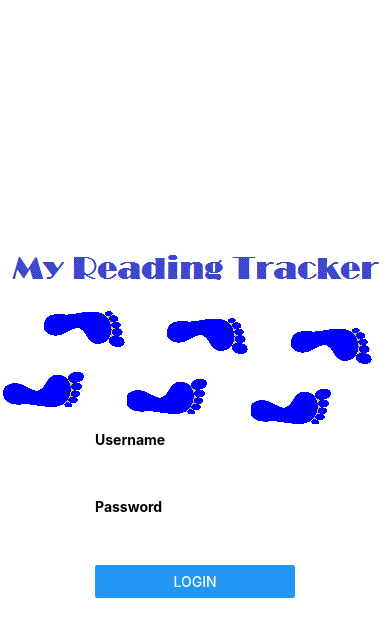
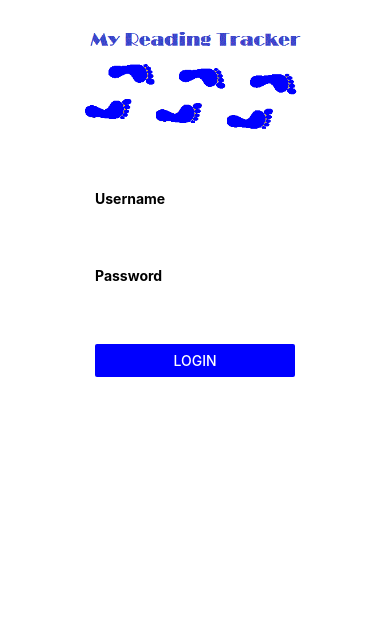
Before and after one commit to drewdemechko/MyReadingTrackerReact, a React Native app: screen / in a window 390 px wide. Shown: the top 636 px of the page. Built offline with nearby package versions, Linux system fonts and the light colour scheme.

Commit message:
React Button cannot be styled.

```diff
--- a/App.js
+++ b/App.js
@@ -1,5 +1,5 @@
 import React from 'react';
-import LoginModal from './Components/LoginModal';
+import LoginModal from './Components/Parent/LoginModal';
 import { StyleSheet, Text } from 'react-native';
 
 export default class App extends React.Component {
--- a/Components/LoginModal.js
+++ b/Components/Parent/LoginModal.js
@@ -1,9 +1,9 @@
 import React from 'react';
-import stylesheet from '../Layout/Stylesheet';
-import Textbox from './Textbox';
-import TextboxLabel from './TextboxLabel';
-import Logo from './Logo';
-import SubmitButton from './SubmitButton';
+import stylesheet from '../../Layout/Stylesheet';
+import Textbox from '../Textbox';
+import TextboxLabel from '../TextboxLabel';
+import Logo from '../Logo';
+import SubmitButton from '../SubmitButton';
 import { View } from 'react-native';
 
 export default class LoginModal extends React.Component {
@@ -11,7 +11,7 @@ export default class LoginModal extends React.Component {
         return (
             <View style={stylesheet.container}>
                 <Logo />
-                <View style={stylesheet.loginModal}>
+                <View style={stylesheet.preloginModal}>
                     <TextboxLabel text='Username' />
                     <Textbox />
                     <TextboxLabel text='Password' />
--- a/Components/SubmitButton.js
+++ b/Components/SubmitButton.js
@@ -11,6 +11,7 @@ export default class SubmitButton extends React.Component {
     return (
       <Button style={stylesheet.button}
       title={this.props.title}
+      color='blue'
       />
     );
   }
--- a/Layout/Stylesheet.js
+++ b/Layout/Stylesheet.js
@@ -5,16 +5,28 @@ const stylesheet = StyleSheet.create({
   container: {
     flex: 1,
     alignItems: 'center',
-    justifyContent: 'center',
+    justifyContent: 'flex-start',
+  },
+  preloginModal: {
+    marginTop: 60
+  },
+  field: {
+    marginBottom: 10
   },
   textInput: {
     fontSize: 24,
     height: 50,
-    width: 200
+    width: 200,
+    marginBottom: 10
   },
   label: {
     marginLeft: 0,
     fontWeight: 'bold',
+  },
+  logo: {
+    marginTop: 30,
+    height: 100,
+    width: 220
   }
 });
 
```
